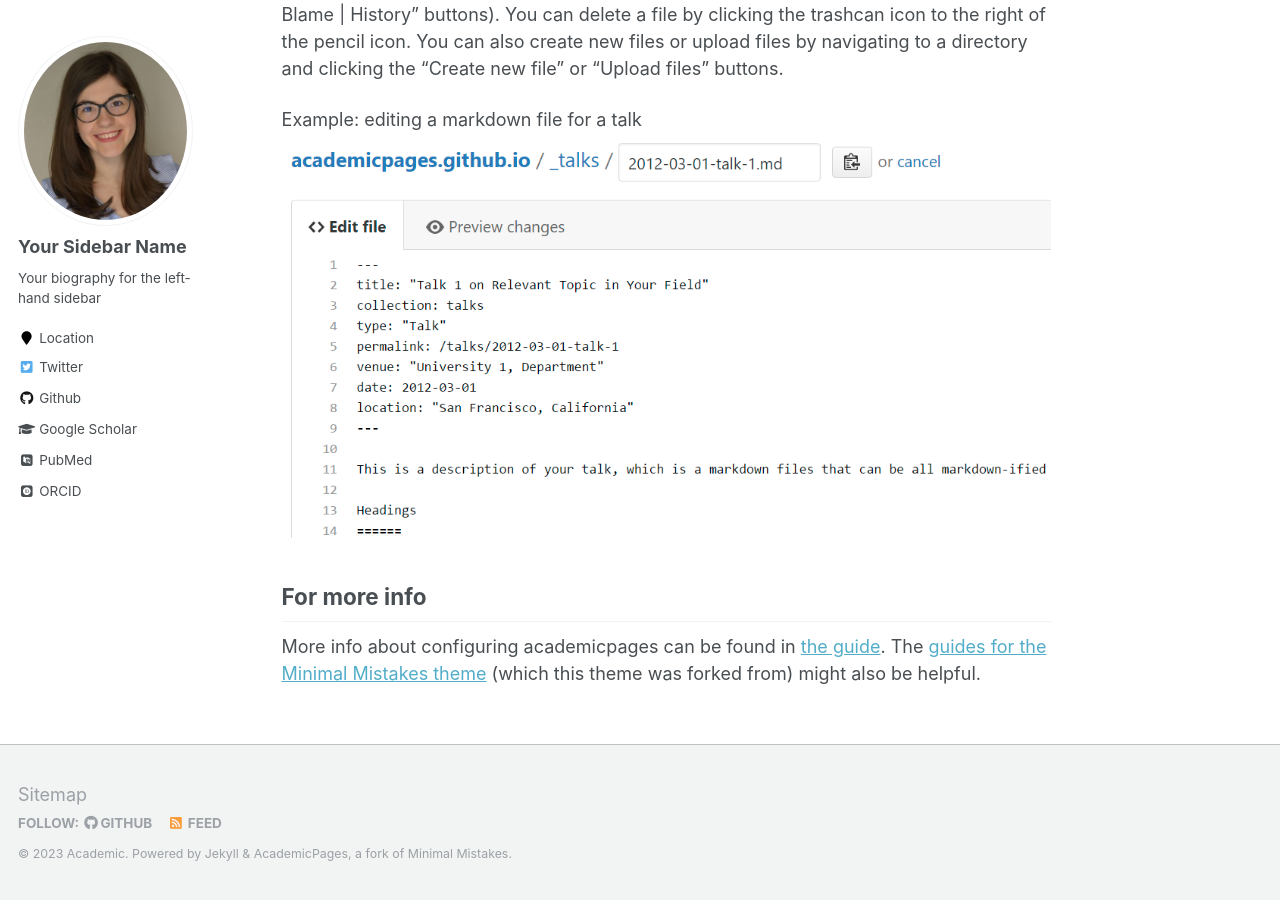
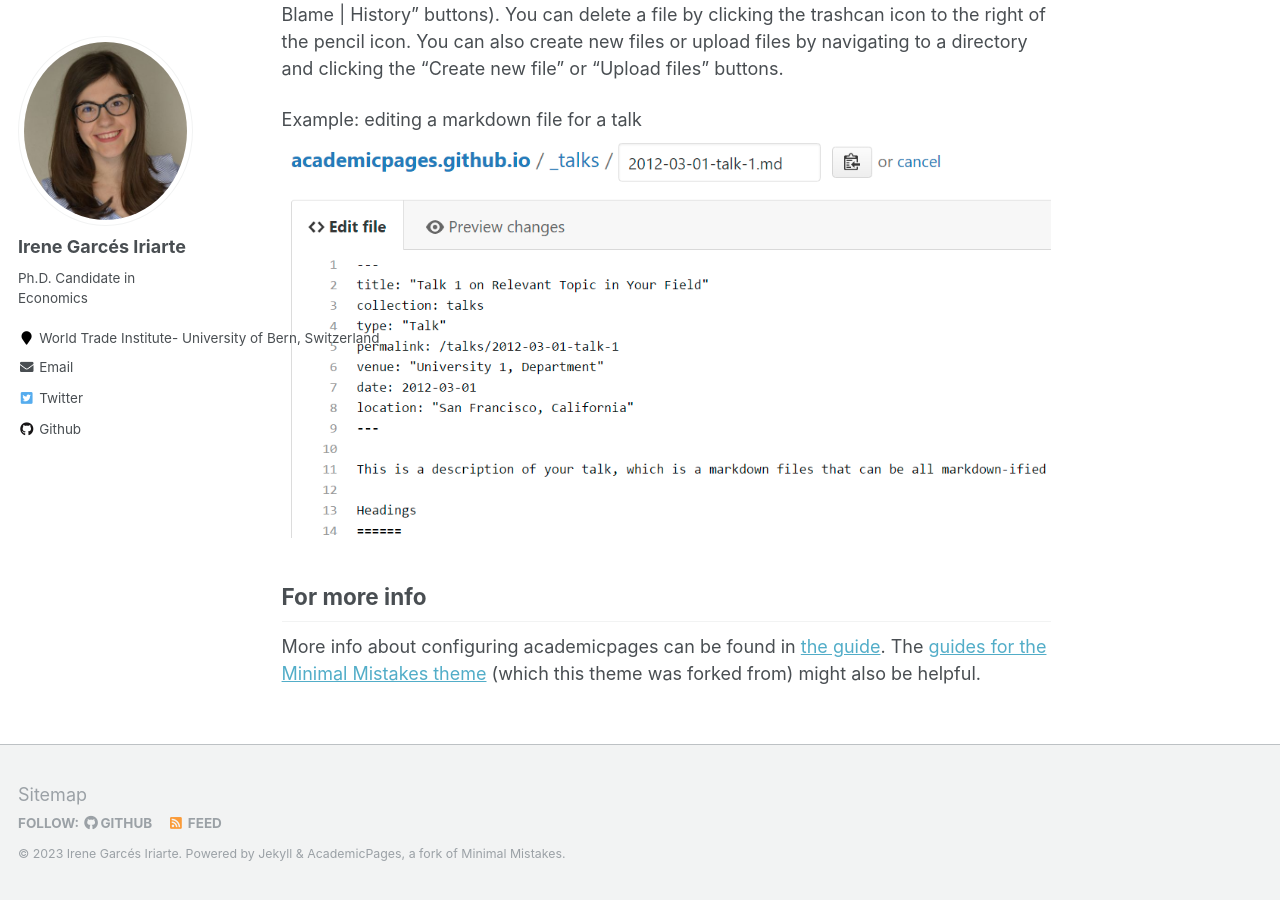
Before and after one commit to IreneGarces/irenegarces.github.io, a Jekyll site: the page built from _pages/about.md, in a window 1280 px wide and 900 px high, scrolled down 2463 px. Built offline with Jekyll 4.4.1, drawn with Linux system fonts in a browser that asks for light colours; some web fonts are replaced; some of the changed text lies outside the part shown.

Commit message:
Update _config.yml

```diff
--- a/_config.yml
+++ b/_config.yml
@@ -7,13 +7,13 @@
 
 # Site Settings
 locale                   : "en-US"
-title                    : "Academic Garcés"
+title                    : "Irene Garcés Iriarte"
 title_separator          : "-"
-name                     : &name "Academic"
+name                     : &name "Irene Garcés Iriarte"
 description              : &description "personal description"
-url                      : https://academicpages.github.io # the base hostname & protocol for your site e.g. "https://mmistakes.github.io"
+url                      : https://irenegarces.github.io/ # the base hostname & protocol for your site e.g. "https://mmistakes.github.io"
 baseurl                  : "" # the subpath of your site, e.g. "/blog"
-repository               : "academicpages/academicpages.github.io"
+repository               : "irenegarces/irenegarces.github.io"
 teaser                   :  # filename of teaser fallback teaser image placed in /images/, .e.g. "500x300.png"
 breadcrumbs              : false # true, false (default)
 words_per_minute         : 160
@@ -80,14 +80,14 @@ analytics:
 
 # Site Author
 author:
-  name             : "Your Sidebar Name"
+  name             : "Irene Garcés Iriarte"
   avatar           : "profile.jpg"
-  bio              : "Your biography for the left-hand sidebar"
-  location         : "Location"
+  bio              : "Ph.D. Candidate in Economics"
+  location         : "World Trade Institute- University of Bern, Switzerland"
   employer         :
-  pubmed           : "https://www.ncbi.nlm.nih.gov/pubmed/?term=john+snow"
-  googlescholar    : "http://yourfullgooglescholarurl.com"
-  email            :
+  pubmed           : # "https://www.ncbi.nlm.nih.gov/pubmed/?term=john+snow"
+  googlescholar    :  #"http://yourfullgooglescholarurl.com"
+  email            : irene.garces@wti.org
   researchgate     :  # example: "https://www.researchgate.net/profile/yourprofile"
   uri              :
   bitbucket        :
@@ -96,14 +96,14 @@ author:
   flickr           :
   facebook         :
   foursquare       :
-  github           : "academicpages"
+  github           : "irenegarces"
   google_plus      :
   keybase          :
   instagram        :
   impactstory      : #"https://profiles.impactstory.org/u/xxxx-xxxx-xxxx-xxxx"
   lastfm           :
   linkedin         :
-  orcid            : "http://orcid.org/yourorcidurl"
+  orcid            : #"http://orcid.org/yourorcidurl"
   pinterest        :
   soundcloud       :
   stackoverflow    : # http://stackoverflow.com/users/123456/username
```
